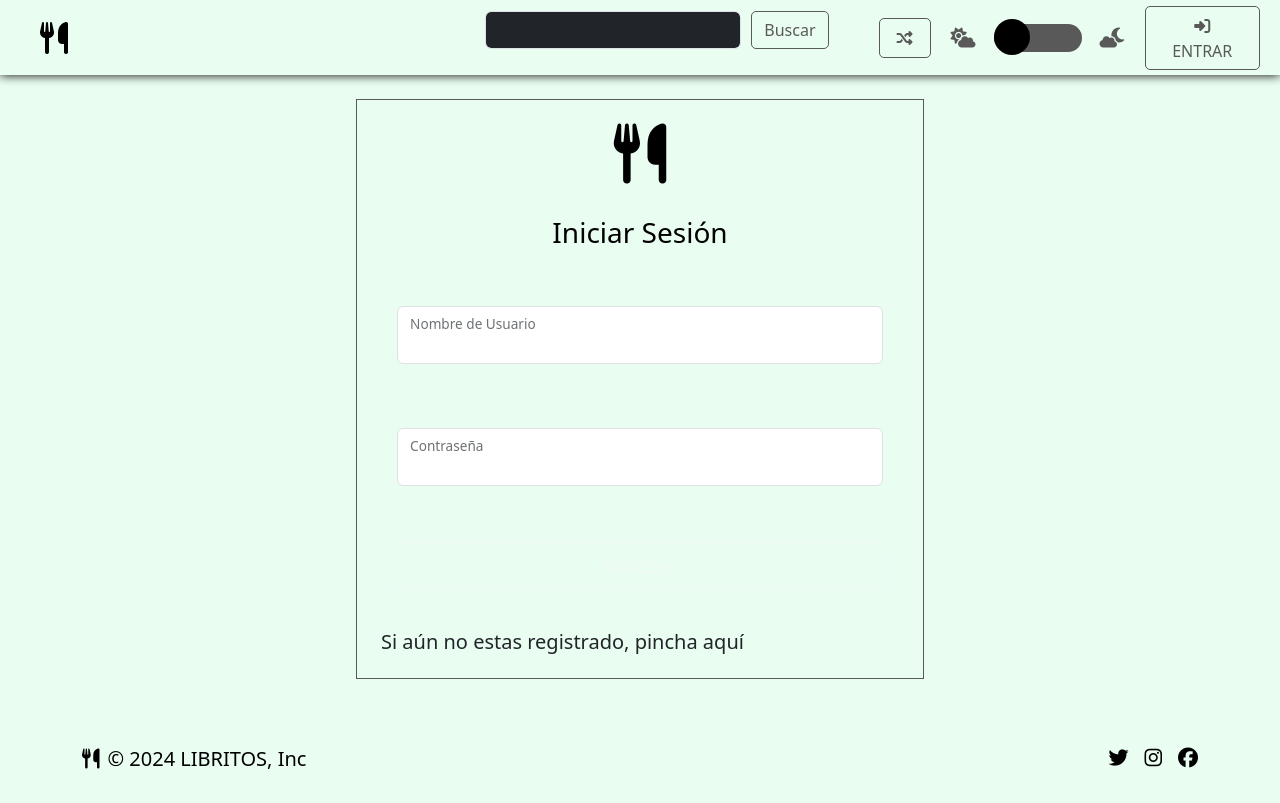
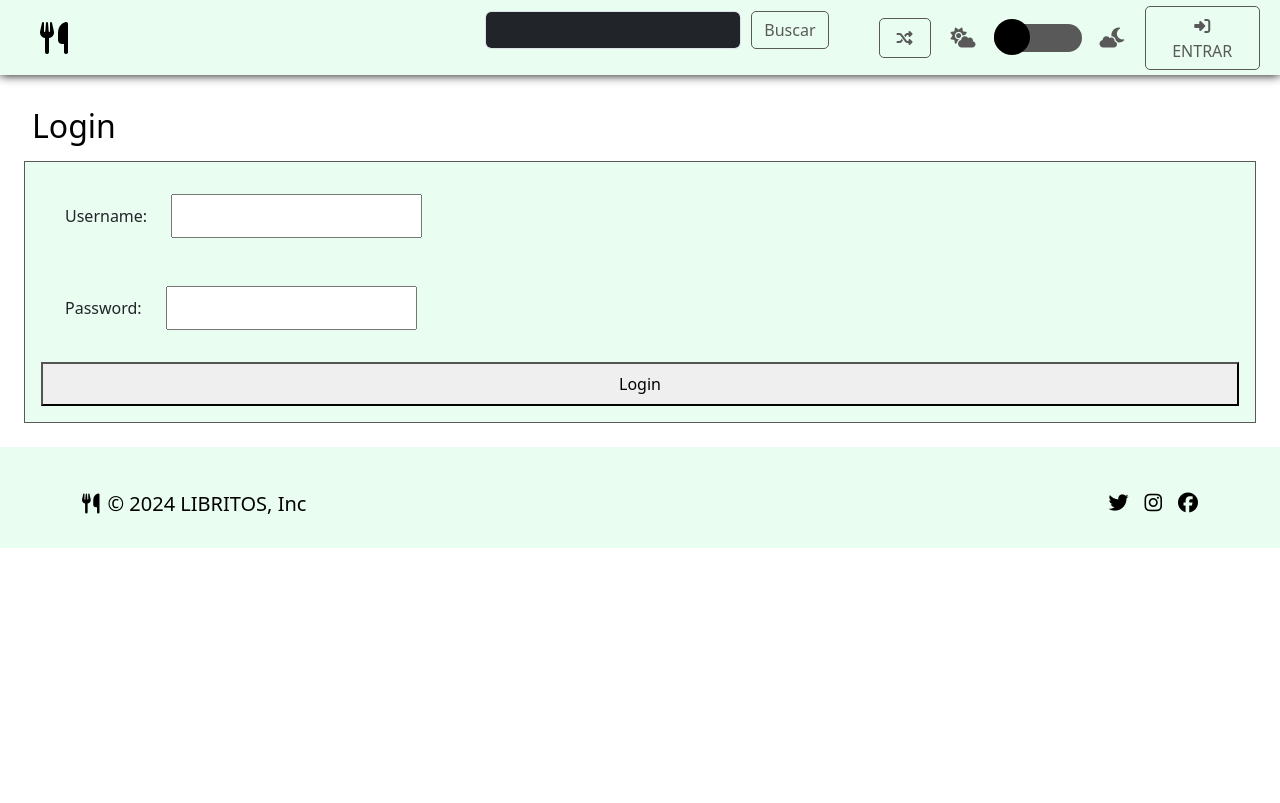
Before and after one commit to CCaim/ProyectoDiciembreFront, an Angular app: page /login in a window 1280 px wide. Built offline with nearby package versions, Linux system fonts and the light colour scheme; what ngx-dropzone, ngx-pagination would draw is missing.

Commit message:
primera version del nuevo login con spring security

```diff
--- a/src/app/components/login/login.component.html
+++ b/src/app/components/login/login.component.html
@@ -1,31 +1,14 @@
-<div class="login-component">
-    <div class="text-center" *ngIf="isLogged">
-        <h2>¡Has iniciado sesión correctamente!</h2>
-    </div>
-    <div id="login" class="form-signin m-auto">
-        <form #f="ngForm" class="form" (ngSubmit)="onLogin()" novalidate>
-            <div class="form-icono">
-                <i class="fa-solid fa-utensils"></i>
-                <h1 class="h3 mb-3 fw-normal">Iniciar Sesión</h1>
-            </div>
-            <div>
-                <div class="form-floating form-group">
-                    <input type="text" name="username" class="form-control input-style" id="username" [(ngModel)]="username" required>
-                    <label for="username">Nombre de Usuario</label>
-                </div>
-            </div>
-            <div>
-                <div class="form-floating form-group">
-                    <input type="password" name="password" class="form-control input-style" id="password" [(ngModel)]="password">
-                    <label for="password">Contraseña</label>
-                </div>
-            </div>
-            <div style="display: flex; justify-content: center;">
-                <button class="w-100 btn btn-lg btn-outline-light button-login" [disabled]="!f.valid">Acceder</button>
-            </div>
-            <h5 routerLink="/registro">Si aún no estas registrado, pincha aquí</h5>
-        </form>
-        <div *ngIf="f.submitted && isLoginFail" class="alert alert-danger">Error! {{errMsj}}</div>
-        <div *ngIf="isBanned" class="alert alert-danger">Tu usuario ha sido baneado y no tiene acceso a La Espátula</div>
-    </div>
-</div>
+<div class="login-container">
+    <h2>Login</h2>
+    <form (ngSubmit)="login()">
+      <div>
+        <label for="username">Username:</label>
+        <input type="text" id="username" [(ngModel)]="username" name="username" required />
+      </div>
+      <div>
+        <label for="password">Password:</label>
+        <input type="password" id="password" [(ngModel)]="password" name="password" required />
+      </div>
+      <button type="submit">Login</button>
+    </form>
+  </div>
--- a/src/app/components/login/login.component.ts
+++ b/src/app/components/login/login.component.ts
@@ -1,85 +1,27 @@
-import { Component, OnInit } from '@angular/core';
+import { Component } from '@angular/core';
+import { AuthService } from '../../service/auth.service';
 import { Router } from '@angular/router';
-import { LoginUsuario } from '../../models/login-usuario';
-import { AuthService } from '../../service/auth.service';
-import { TokenService } from '../../service/token.service';
 
 @Component({
   selector: 'app-login',
   templateUrl: './login.component.html',
   styleUrls: ['./login.component.css']
 })
-export class LoginComponent implements OnInit{
-  siteKey:string;
-  isLogged = false;
-  isLoginFail = false;
-  isBanned = false;
-  loginUsuario: LoginUsuario | undefined;
-  username: string = "";
-  password: string = "";
-  roles: any[] = [];
-  errMsj: string = "";
+export class LoginComponent {
+  username: string = '';
+  password: string = '';
 
-  constructor(
-    private _tokenService:TokenService,
-    private _authService:AuthService,
-    private _router:Router,
-    ){
-    this.siteKey = "6LeOS3UmAAAAAFaxim-B3LNw1ifyg1BHsCp1oL58";
-  }
+  constructor(private authService: AuthService, private router: Router) { }
 
-  ngOnInit(): void {
-    if(this._tokenService.getToken()){
-      this.isLogged = true;
-      this.isLoginFail = false;
-      this.roles = this._tokenService.getAuthorities();
-    }
-  }
-
-  onLogin(): void {
-    console.log(this.username);
-    console.log(this.password);
-    this.loginUsuario = new LoginUsuario(this.username, this.password);
-
-    this._authService.login(this.loginUsuario).subscribe({
-        next: (data) => {
-            this.isLogged = true;
-            this._tokenService.setToken(data.token);
-            this._tokenService.setUserName(data.username);
-            this._tokenService.setAuthorities(data.authorities);
-            this.roles = data.authorities;
-            console.log(this.roles);
-
-            // Check for banned role
-            if (this.roles.some(role => role.authority === "ROLE_BAN")) {
-                console.log("baneado");
-                this.onUserBanned();
-            } else {
-                window.location.reload();
-            }
-        },
-        error: (err) => {
-            this.isLogged = false;
-            this.isLoginFail = true;
-            this.errMsj = err.error.message;
-            console.log(err.error.message);
-        }
-    });
-}
-
-
-  mostrarRespuesta(i:string) {
-    let respuesta = document.getElementById(i);
-    if(respuesta!.style.display==="block"){
-        respuesta!.style.display="none"
-    }else{
-        respuesta!.style.display="block";
-    }
-  }
-
-  onUserBanned(): void {
-    this.isLogged = false;
-    this.isBanned=true;
-    this._tokenService.logOut();
+  login() {
+    this.authService.login(this.username, this.password).subscribe(
+      data => {
+        localStorage.setItem('user', JSON.stringify(data));
+        this.router.navigate(['/']);
+      },
+      err => {
+        console.error(err);
+      }
+    );
   }
 }
--- a/src/app/components/registro/registro.component.html
+++ b/src/app/components/registro/registro.component.html
@@ -1,37 +1,18 @@
-<div class="registro-component">
-    <div class="text-center" *ngIf="isLogged">
-        <h2>Ya has iniciado sesión</h2>
-    </div>
-    <div id="registro" class="form-signin m-auto">
-        <form #f="ngForm" class="form" (ngSubmit)="onRegister()" novalidate>
-            <div class="form-icono">
-                <i class="fa-solid fa-utensils"></i>
-                <h1 class="h3 mb-3 fw-normal">Crear Cuenta</h1>
+<div class="register-container">
+    <h2>Register</h2>
+    <form (ngSubmit)="register()">
+      <div>
+        <label for="username">Username:</label>
+        <input type="text" id="username" [(ngModel)]="username" name="username" required />
       </div>
       <div>
-                <div class="form-floating form-group">
-                    <input type="text" name="username" class="form-control" id="username" [(ngModel)]="nombreUsuario" required>
-                    <label for="username">Nombre de Usuario</label>
-                </div>
+        <label for="password">Password:</label>
+        <input type="password" id="password" [(ngModel)]="password" name="password" required />
       </div>
       <div>
-                <div class="form-floating form-group">
-                    <input type="email" name="email" class="form-control" id="email" [(ngModel)]="email" required>
-                    <label for="email">Correo Electrónico</label>
+        <label for="email">Email:</label>
+        <input type="email" id="email" [(ngModel)]="email" name="email" required />
       </div>
+      <button type="submit">Register</button>
+    </form>
   </div>
-            <div>
-                <div class="form-floating form-group">
-                    <input type="password" name="password" class="form-control" id="password" [(ngModel)]="password">
-                    <label for="password">Contraseña</label>
-                </div>
-            </div>
-
-            <div style="display: flex; justify-content: center;">
-                <button class="w-100 btn btn-lg btn-outline-light button-login" [disabled]="!f.valid">Registrate</button>
-            </div>
-            <h5 routerLink="/login">Si ya estás registrado, pincha aquí</h5>
-        </form>
-        <div *ngIf="f.submitted && isRegistroFail" class="alert alert-danger">Error! {{errMsj}}</div>
-    </div>
-</div>
--- a/src/app/components/registro/registro.component.ts
+++ b/src/app/components/registro/registro.component.ts
@@ -1,47 +1,26 @@
-import { Component, OnInit } from '@angular/core';
+import { Component } from '@angular/core';
+import { AuthService } from '../../service/auth.service';
 import { Router } from '@angular/router';
-import { NuevoUsuario } from '../../models/nuevo-usuario';
-import { AuthService } from '../../service/auth.service';
-import { TokenService } from '../../service/token.service';
 
 @Component({
-  selector: 'app-registro',
+  selector: 'app-register',
   templateUrl: './registro.component.html',
   styleUrls: ['./registro.component.css']
 })
-export class RegistroComponent implements OnInit {
+export class RegistroComponent {
+  username: string = '';
+  password: string = '';
+  email: string = '';
 
-  nuevoUsuario: NuevoUsuario | undefined;
-  nombreUsuario: string = "";
-  email: string = "";
-  password: string = "";
-  errMsj: string = "";
-  isLogged = false;
-  isRegistroFail = false;
+  constructor(private authService: AuthService, private router: Router) { }
 
-
-  constructor(
-    private _tokenService: TokenService,
-    private _authService: AuthService,
-    private _router: Router
-  ){}
-
-  ngOnInit() {
-    if (this._tokenService.getToken()) {
-      this.isLogged = true;
-    }
-  }
-
-  onRegister(): void {
-    this.nuevoUsuario = new NuevoUsuario(this.nombreUsuario, this.email, this.password);
-    this._authService.nuevo(this.nuevoUsuario).subscribe(
+  register() {
+    this.authService.register(this.username, this.password, this.email).subscribe(
       data => {
-        this._router.navigate(['/login']);
+        this.router.navigate(['/login']);
       },
       err => {
-        this.isRegistroFail = true;
-        this.errMsj = err.error.mensaje;
-        console.log(err.error.message);
+        console.error(err);
       }
     );
   }
--- a/src/app/service/auth.service.ts
+++ b/src/app/service/auth.service.ts
@@ -1,24 +1,42 @@
+import { Injectable } from '@angular/core';
 import { HttpClient } from '@angular/common/http';
-import { Injectable } from '@angular/core';
-import { NuevoUsuario } from '../models/nuevo-usuario';
 import { Observable } from 'rxjs';
-import { JwtDto } from '../models/jwt-dto';
-import { LoginUsuario } from '../models/login-usuario';
+import { Router } from '@angular/router';
 
 @Injectable({
-    providedIn: 'root'
-  })
-  export class AuthService {
+  providedIn: 'root'
+})
+export class AuthService {
 
-    authURL = 'http://localhost:8095/auth/';
+  private baseUrl = 'http://localhost:8095/auth'; // Asegúrate de que la URL coincida con tu backend
 
-    constructor(private httpClient: HttpClient) { }
+  constructor(private http: HttpClient, private router: Router) { }
 
-    public nuevo(nuevoUsuario: NuevoUsuario): Observable<any> {
-      return this.httpClient.post<any>(this.authURL + 'nuevo', nuevoUsuario);
-    }
+  login(username: string, password: string): Observable<any> {
+    return this.http.post(`${this.baseUrl}/login`, { username, password });
+  }
 
-    public login(loginUsuario: LoginUsuario): Observable<JwtDto> {
-      return this.httpClient.post<JwtDto>(this.authURL + 'login', loginUsuario);
-    }
+  register(username: string, password: string, email: string): Observable<any> {
+    return this.http.post(`${this.baseUrl}/nuevo`, { username, password, email });
   }
+
+  createAdminUser(): Observable<any> {
+    return this.http.post(`${this.baseUrl}/create-admin-user`, {});
+  }
+
+  logout(): void {
+    // Aquí puedes manejar la lógica de logout
+    localStorage.removeItem('user');
+    this.router.navigate(['/login']);
+  }
+
+  isAuthenticated(): boolean {
+    // Aquí puedes manejar la lógica para verificar si el usuario está autenticado
+    return !!localStorage.getItem('user');
+  }
+
+  getUserDetails(): any {
+    const user = localStorage.getItem('user');
+    return user ? JSON.parse(user) : null;
+  }
+}
```
Also changed, not shown: src/app/guards/auth.guard.ts (added, +22 -0 lines). Lines whose indentation alone changed are shown as unchanged.
